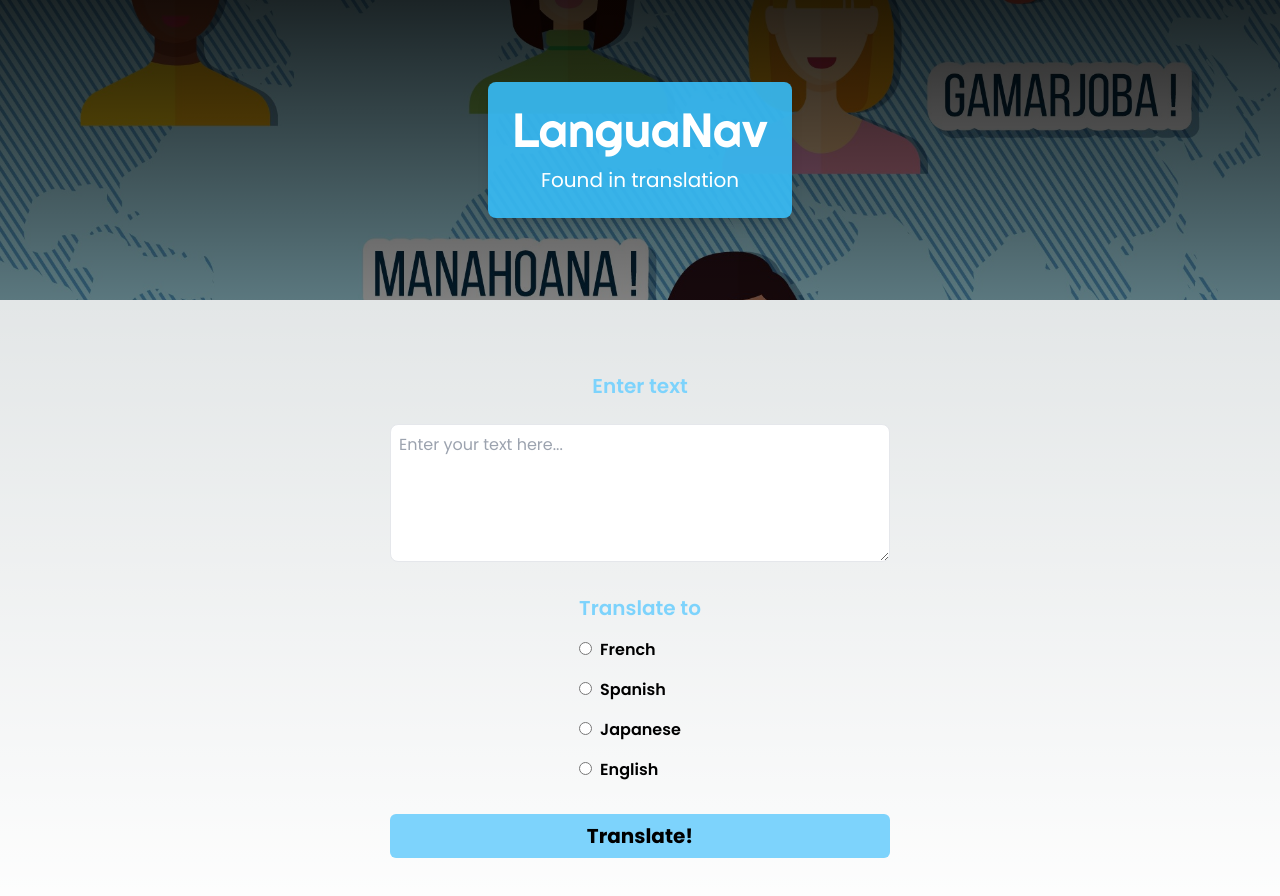
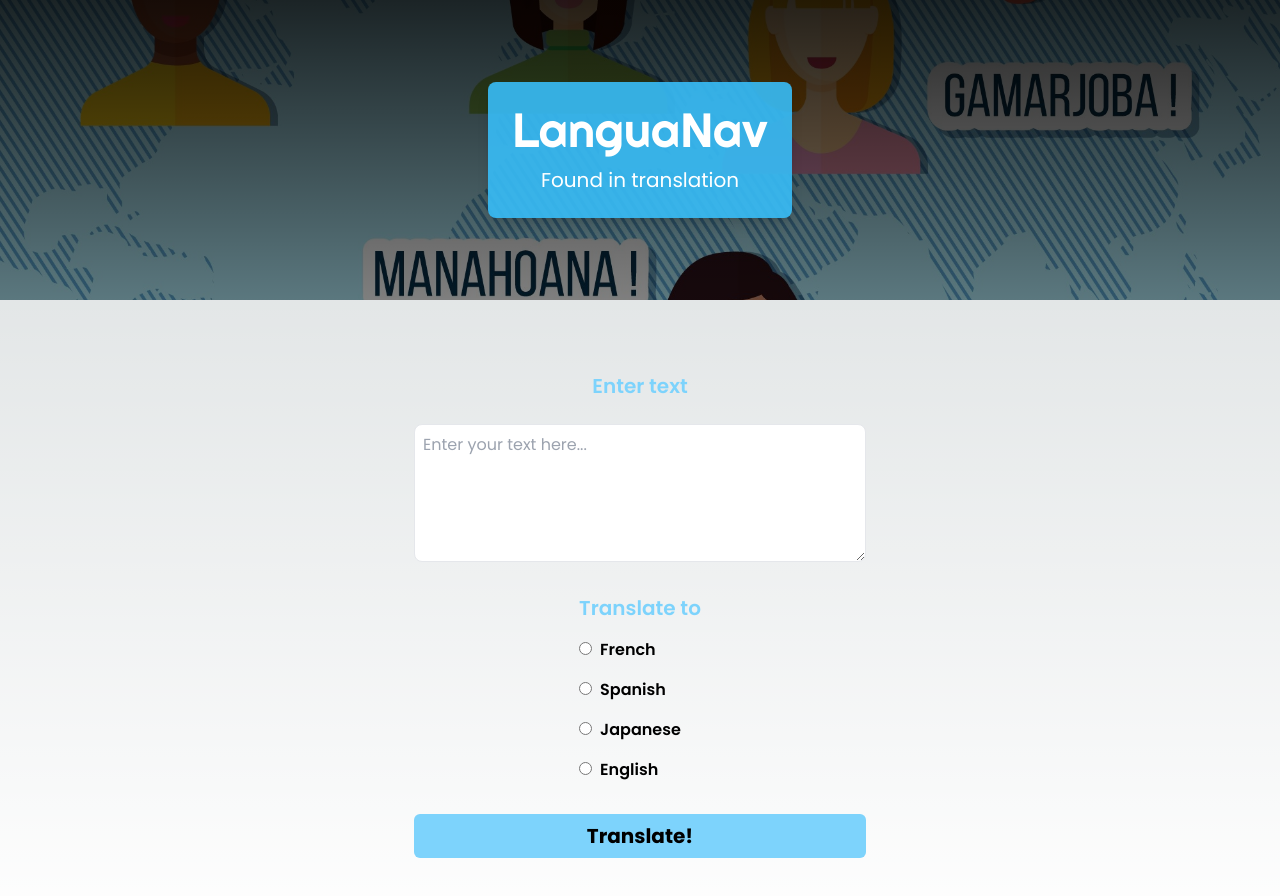
Before and after one commit to evanhill1989/interpreter-llm, a Next.js app: page / in a window 1280 px wide. Shown: the top 896 px of the page. Built offline with nearby package versions, Linux system fonts and the light colour scheme.

Commit message:
UI tweak labels

```diff
--- a/src/app/page.tsx
+++ b/src/app/page.tsx
@@ -123,10 +123,14 @@ export default function Home() {
             </div>
           </header>
 
-          <main className="px-6 py-12">
+          <main className="px-6 py-12 flex justify-center items-center w-full">
+            <div className="flex justify-center items-center max-w-[500px]">
               {!response && (
                 <div className="p-6">
-                <form onSubmit={handleSubmit} className="flex flex-col  gap-4">
+                  <form
+                    onSubmit={handleSubmit}
+                    className="flex flex-col  gap-4"
+                  >
                     <div className="mb-4 flex flex-col items-center justify-center">
                       <label
                         htmlFor="textToTranslate"
@@ -139,18 +143,18 @@ export default function Home() {
                         name="textToTranslate"
                         rows={5}
                         cols={50}
-                      className="border rounded-lg p-2 w-full mt-2 text-black max-w-[500px]"
+                        className="border rounded-lg p-2 w-full mt-2 text-black "
                         placeholder="Enter your text here..."
                         value={text}
                         onChange={(e) => setText(e.target.value)}
                       ></textarea>
                     </div>
 
-                  <div className="mb-4 flex flex-col items-center w-full">
-                    <fieldset className=" fieldset max-w-[300px]">
+                    <div className="mb-4 flex flex-wrap  justify-center ">
+                      <fieldset className=" fieldset ">
                         {/* For some reason this legend element below doesn't respond to
                 flex align directives, so I had to use text-center on it */}
-                      <legend className="mb-4 font-semibold text-center text-xl text-sky-300 ">
+                        <legend className="mb-4 font-semibold  text-xl text-sky-300 ">
                           Translate to
                         </legend>
 
@@ -267,6 +271,7 @@ export default function Home() {
                   </form>
                 </div>
               )}
+            </div>
           </main>
         </div>
       )}
```
Lines whose indentation alone changed are shown as unchanged.
